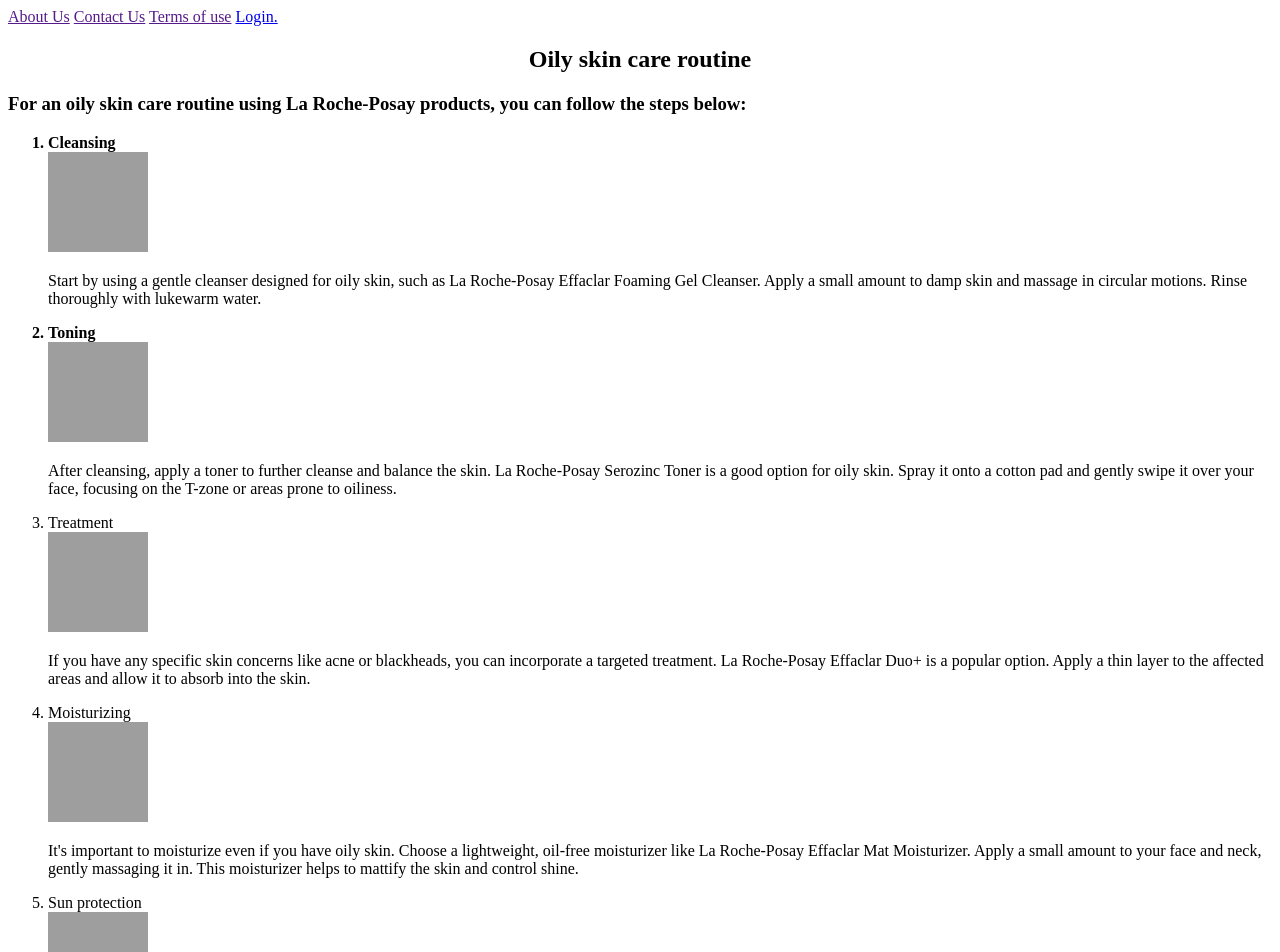
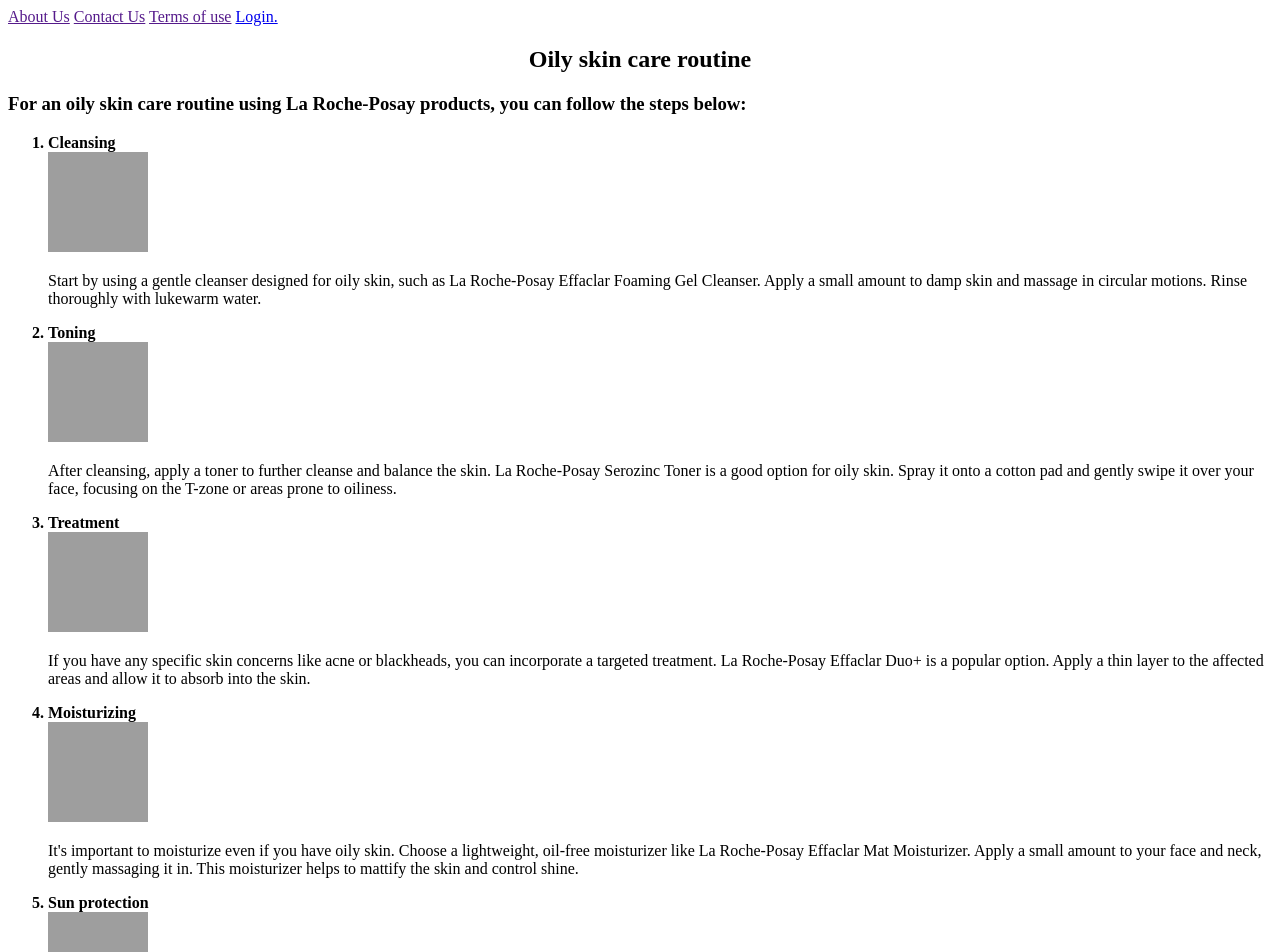
Before and after one commit to Wakio37/Group-project-4, a plain HTML site: page index.html in a window 1280 px wide. Shown: the top 952 px of the page. Drawn offline with Linux system fonts and the light colour scheme; grey boxes are pictures that could not be loaded.

Commit message:
faith changes subtittles font stile

```diff
--- a/index.html
+++ b/index.html
@@ -37,21 +37,21 @@
 
                         <P>After cleansing, apply a toner to further cleanse and balance the skin. La Roche-Posay Serozinc Toner is a good option for oily skin. Spray it onto a cotton pad and gently swipe it over your face, focusing on the T-zone or areas prone to oiliness.
                         </P>
-                    <li>Treatment</li>
+                    <li style="font-weight: bold;">Treatment</li>
                         <img src="https://www.londondrugs.com/on/demandware.static/-/Sites-londondrugs-master/default/dw65c0bf61/products/L0045588/large/L0045588.JPG"
                              alt="night serum"
                              title="Hyalauronic acid"
                              width="100px"
                              height="100px"/>
                         <P>If you have any specific skin concerns like acne or blackheads, you can incorporate a targeted treatment. La Roche-Posay Effaclar Duo+ is a popular option. Apply a thin layer to the affected areas and allow it to absorb into the skin.</P>
-                    <li>Moisturizing</li>
+                    <li style="font-weight: bold;">Moisturizing</li>
                         <img src="https://i5.walmartimages.com/asr/50d0fce2-bbd3-4b46-a50d-2dcfce61ac41.c5bf5c295188d11f3f7d2fced4f3d071.jpeg"
                              alt="Clarifying Laroche Posay moisturizer"
                              title="am pm moisturizer"
                              width="100px"
                              height="100px"/>
                         <P>It's important to moisturize even if you have oily skin. Choose a lightweight, oil-free moisturizer like La Roche-Posay Effaclar Mat Moisturizer. Apply a small amount to your face and neck, gently massaging it in. This moisturizer helps to mattify the skin and control shine.</P>
-                    <li>Sun protection</li>
+                    <li style="font-weight: bold;">Sun protection</li>
                         <img src="https://i5.walmartimages.com/asr/f30ab441-02be-4311-89cb-01eba4addfd5.040975b4da18a40904a76035c73add7f.jpeg?odnWidth=1000&odnHeight=1000&odnBg=ffffff"
                             alt="Suncreen"
                             title="Sunscreen"
```
